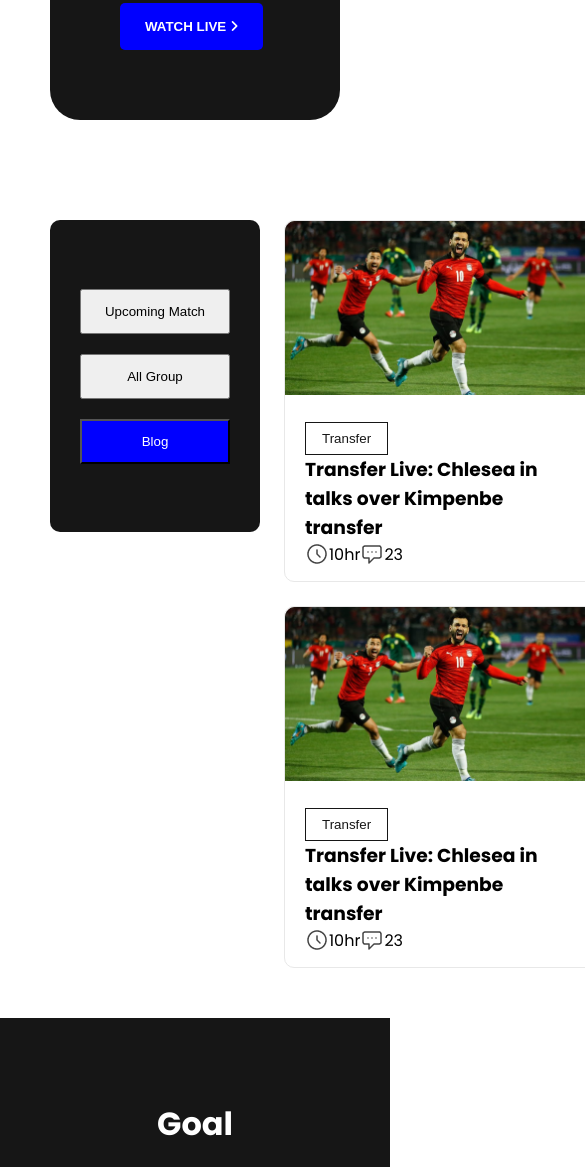
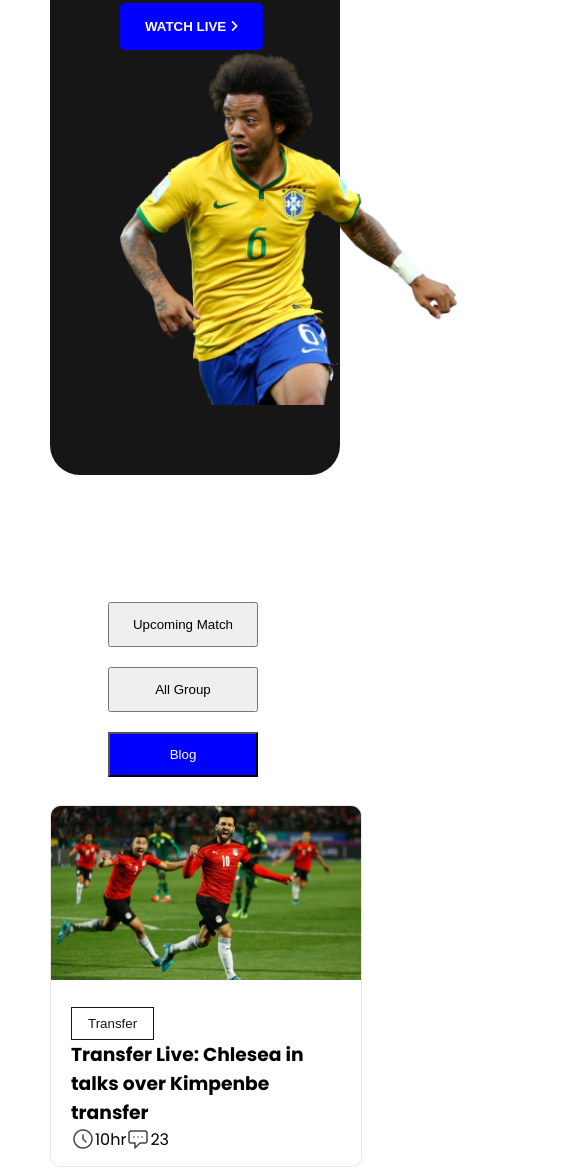
Before and after one commit to moshiur25524/world_cup_Assignment_2, a plain HTML site: page index.html in a window 390 px wide. Shown: the part 833-2000 px from the top of the page, 585 px wide, since content can reach past the window. Drawn offline with Linux system fonts and the light colour scheme; files whose address does not match are found by name.

Commit message:
work on side bar for mobile devices

```diff
--- a/style.css
+++ b/style.css
@@ -69,9 +69,13 @@ body {
 
 /* Main Section part */
 
+.main-part{
+    display: grid;
+    grid-template-columns: 1fr 3fr;
+}
+/* width: 312px; */
 .side-bar {
-    width: 312px;
-    height: 312px;
+    height: 230px;
     border-radius: 10px;
     background-color: #161616;
     display: flex;
@@ -153,6 +157,7 @@ footer {
     align-items: center;
     background-color: #161616;
     height: 444px;
+    width: 100%;
     color: #fff;
 }
 
@@ -191,3 +196,27 @@ footer {
     padding: 10px;
     margin: 0 10px;
 }
+
+/* ----------------- Responsive Design ----------------- */
+
+@media only screen and (max-width: 768px){
+.banner , .blogs{
+    grid-template-columns: 1fr;
+}
+.main-part{
+    display: flex;
+    flex-direction: column;
+    /* grid-template-columns: 1fr 1fr; */
+}
+
+.side-buttons{
+    width: 100%;
+    display: flex;
+    flex-direction: column;
+    align-items: center;
+}
+
+.side-bar{
+background-color: transparent;
+}
+}
```
